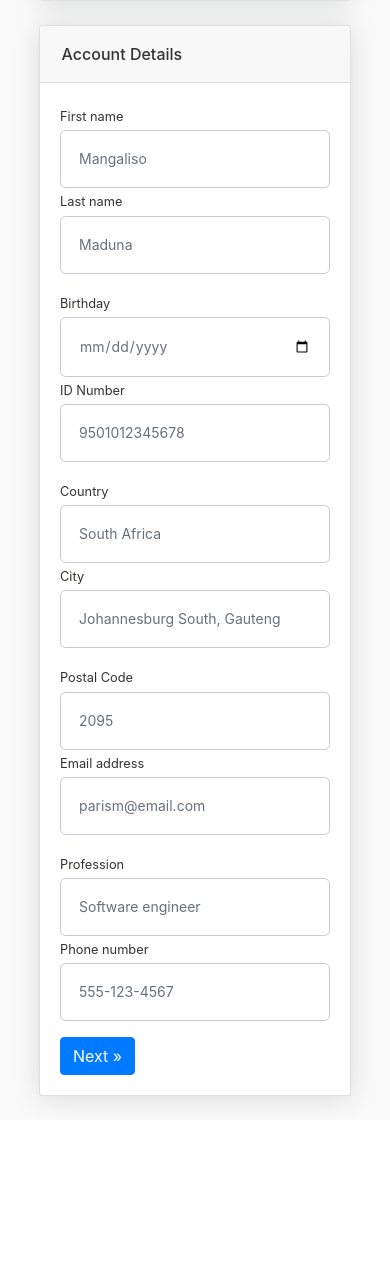
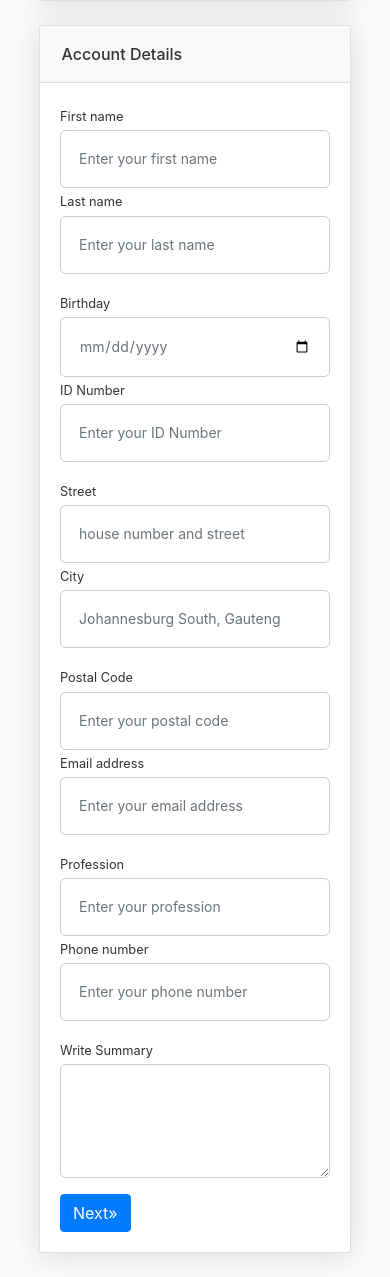
Before and after one commit to Mangaliso-Maduna/learnerManagement, a Django app: page /personalinfo/ in a window 390 px wide. Shown: the part 536-1813 px from the top of the page. Before the commit the page ends 1645 px from the top, so only its background shows below. Run offline with Django 4.2, Linux system fonts and the light colour scheme; some libraries are stand-ins or nearby versions.

Commit message:
added cv

```diff
--- a/learner_management_system/learner_management/templates/learner_management/personalinfo.html
+++ b/learner_management_system/learner_management/templates/learner_management/personalinfo.html
@@ -104,20 +104,20 @@
             <div class="card mb-4">
                 <div class="card-header">Account Details</div>
                 <div class="card-body">
-                    <form>
+                    <form method="post" action="academicinfo/">
                         {% csrf_token %}
                         <div class="row gx-3 mb-3">
                             <!-- Form Group (first name)-->
                             <div class="col-md-6">
-                                <label class="small mb-1" for="inputFirstName">First name</label>
-                                <input class="form-control" id="inputFirstName" type="text"
-                                    placeholder="Enter your first name" value="Mangaliso">
+                                <label class="small mb-1" for="first_name">First name</label>
+                                <input class="form-control" id="first_name" name="first_name" type="text"
+                                    placeholder="Enter your first name" required>
                             </div>
                             <!-- Form Group (last name)-->
                             <div class="col-md-6">
-                                <label class="small mb-1" for="inputLastName">Last name</label>
-                                <input class="form-control" id="inputLastName" type="text"
-                                    placeholder="Enter your last name" value="Maduna">
+                                <label class="small mb-1" for="last_name">Last name</label>
+                                <input class="form-control" id="last_name" name="last_name" type="text"
+                                    placeholder="Enter your last name">
                             </div>
                         </div>
 
@@ -125,15 +125,14 @@
                         <div class="row gx-3 mb-3">
                             <!-- Form Group (t)-->
                             <div class="col-md-6">
-                                <label class="small mb-1" for="inputBirthday">Birthday</label>
-                                <input class="form-control" id="inputBirthday" type="date" name="birthday"
-                                    placeholder="Enter your birthday" value="06/10/1995">
+                                <label class="small mb-1" for="date_of_birth">Birthday</label>
+                                <input class="form-control" id="date_of_birth" type="date" name="date_of_birth"
+                                    placeholder="Enter your birthday">
                             </div>
                             <!-- Form Group (last name)-->
                             <div class="col-md-6">
-                                <label class="small mb-1" for="idnumber">ID Number</label>
-                                <input class="form-control" id="idnumber" type="text" placeholder="Enter your ID Number"
-                                    value="9501012345678">
+                                <label class="small mb-1" for="id_passport_no">ID Number</label>
+                                <input class="form-control" id="id_passport_no" name="id_passport_no" type="text" placeholder="Enter your ID Number">
                             </div>
                         </div>
 
@@ -141,28 +140,28 @@
                         <div class="row gx-3 mb-3">
                             <!-- Form Group (organization name)-->
                             <div class="col-md-6">
-                                <label class="small mb-1" for="Country">Country</label>
-                                <input class="form-control" id="Country" type="text"
-                                    placeholder="Enter your Country of residence" value="South Africa">
+                                <label class="small mb-1" for="street">Street</label>
+                                <input class="form-control" id="street" name="street" type="text"
+                                    placeholder="house number and street">
                             </div>
                             <!-- Form Group (location)-->
                             <div class="col-md-6">
-                                <label class="small mb-1" for="inputLocation">City</label>
-                                <input class="form-control" id="inputLocation" type="text" placeholder="Enter your city"
+                                <label class="small mb-1" for="city">City</label>
+                                <input class="form-control" id="city" name="city" type="text" placeholder="Enter your city"
                                     value="Johannesburg South, Gauteng">
                             </div>
                         </div>
                         <!-- Form Group (email address)-->
                         <div class="row gx-3 mb-3">
                             <div class="col-md-3">
-                                <label class="small mb-1" for="inputpostalcode">Postal Code</label>
-                                <input class="form-control" id="inputpostalcode" type="text" placeholder="Enter your postal code"
-                                value="2095">
+                                <label class="small mb-1" for="postal_code">Postal Code</label>
+                                <input class="form-control" id="postal_code" name="postal_code" type="text" placeholder="Enter your postal code"
+                                >
                             </div>
                             <div class="col-md-9">
-                                <label class="small mb-1" for="inputEmailAddress">Email address</label>
-                                <input class="form-control" id="inputEmailAddress" type="email" required
-                                placeholder="Enter your email address" value="parism@email.com">
+                                <label class="small mb-1" for="email_address">Email address</label>
+                                <input class="form-control" id="email_address" name="email_address" type="email" required
+                                placeholder="Enter your email address">
                             </div>
                         </div>
 
@@ -170,20 +169,26 @@
                             <!-- Form Group (profession)-->
                             <div class="col-md-6">
                                 <label class="small mb-1" for="profession">Profession</label>
-                                <input class="form-control" id="profession" type="text" name="profession"
-                                    placeholder="Enter your profession" value="Software engineer">
+                                <input class="form-control" id="profession" name="profession" type="text" name="profession"
+                                    placeholder="Enter your profession">
                             </div>
                             <!-- Form Group (phone number)-->
                             <div class="col-md-6">
-                                <label class="small mb-1" for="inputPhone">Phone number</label>
-                                <input class="form-control" id="inputPhone" type="tel"
-                                    placeholder="Enter your phone number" value="555-123-4567">
+                                <label class="small mb-1" for="contact_num">Phone number</label>
+                                <input class="form-control" id="contact_num" name="contact_num" type="tel"
+                                    placeholder="Enter your phone number">
                             </div>
-
+                        </div>
+                        <div class="row gx-3 mb-3">
+                            <div class="col-md-12">
+                                <label class="small mb-1" for="personal_summary">Write Summary</label>
+                                <textarea class="form-control" id="personal_summary" name="personal_summary" rows="3"></textarea>
+                            </div>
                         </div>
                         <!-- Save changes button-->
                         <div>
-                            <a href="academicinfo/" class="btn btn-primary" type="button">Next &raquo;</a>
+                            <button class="btn btn-primary" type="submit">Next&raquo;</button>
+                            <!-- <a href="academicinfo/" class="btn btn-primary" type="button">Next &raquo;</a> -->
                         </div>
 
                     </form>
--- a/learner_management_system/learner_management/views.py
+++ b/learner_management_system/learner_management/views.py
@@ -3,6 +3,7 @@ from django.contrib.auth.forms import UserCreationForm
 from django.http import HttpResponse
 from django.contrib import messages
 from .forms import UserRegisterForm
+from .models import personal_Information, address, certificates, education, experience, placement, Users
 
 
 # Create your views here.
@@ -24,7 +25,22 @@ def register(request):
     return render(request,'learner_management/register.html',{'form':form})
 
 def personalinfo(request):
-    return render(request,'learner_management/personalinfo.html')
+    if request.method == 'POST':
+        # save personal info data to database
+         personalinfo = personal_Information()
+         personalinfo.first_name = request.POST.get('first_name')
+         personalinfo.last_name = request.POST.get('last_name')
+         personalinfo.date_of_birth = request.POST.get('date_of_birth')
+         personalinfo.id_passport_no = request.POST.get('id_passport_no')
+         personalinfo.email_address = request.POST.get('email_address')
+         personalinfo.contact_num = request.POST.get('contact_num')
+         personalinfo.profession = request.POST.get('profession')
+         personalinfo.profile_pic = request.FILES.get('profile_pic')
+         personalinfo.personal_summary = request.POST.get('personal_summary')
+         personalinfo.save()
+         return redirect('academicinfo')
+    else:
+        return render(request,'learner_management/personalinfo.html')
 
 def academic_info(request):
     return render(request,'learner_management/education.html')
```
Also changed, not shown: learner_management_system/learner_management/models.py (+7 -7 lines), learner_management_system/learner_management/migrations/0003_rename_citizenship_personal_information_profession_and_more.py (added), learner_management_system/learner_management/migrations/0004_remove_personal_information_profile_pic.py (added).
